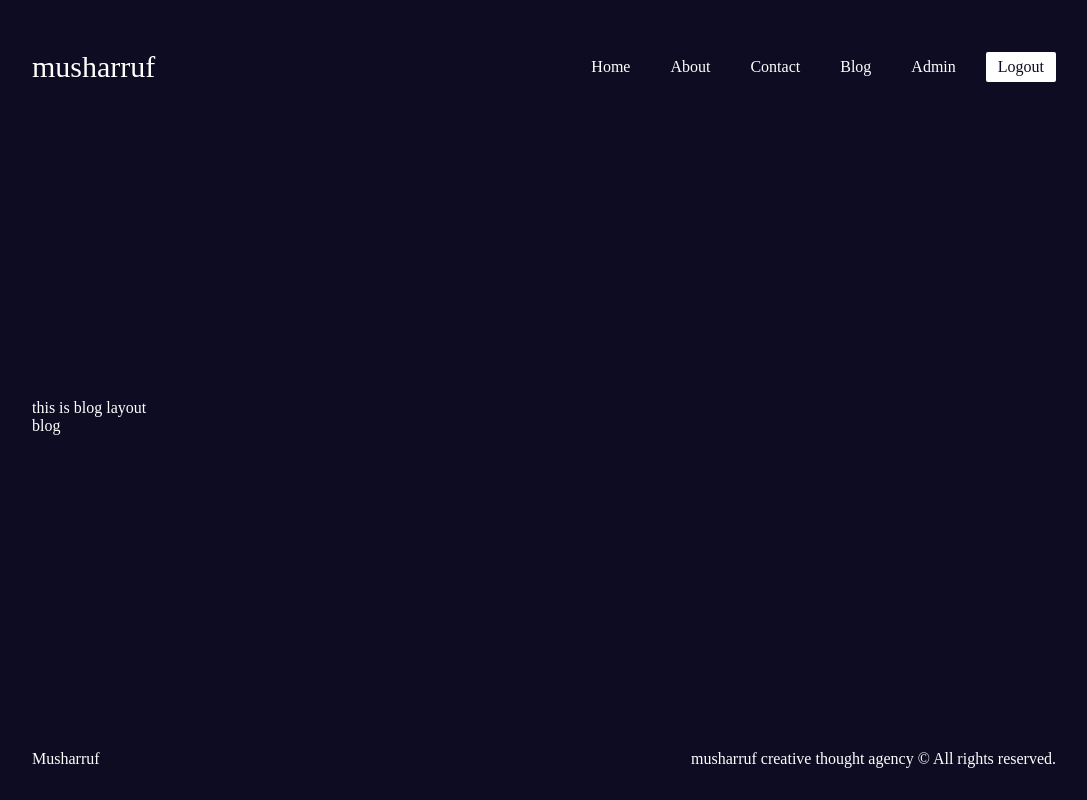
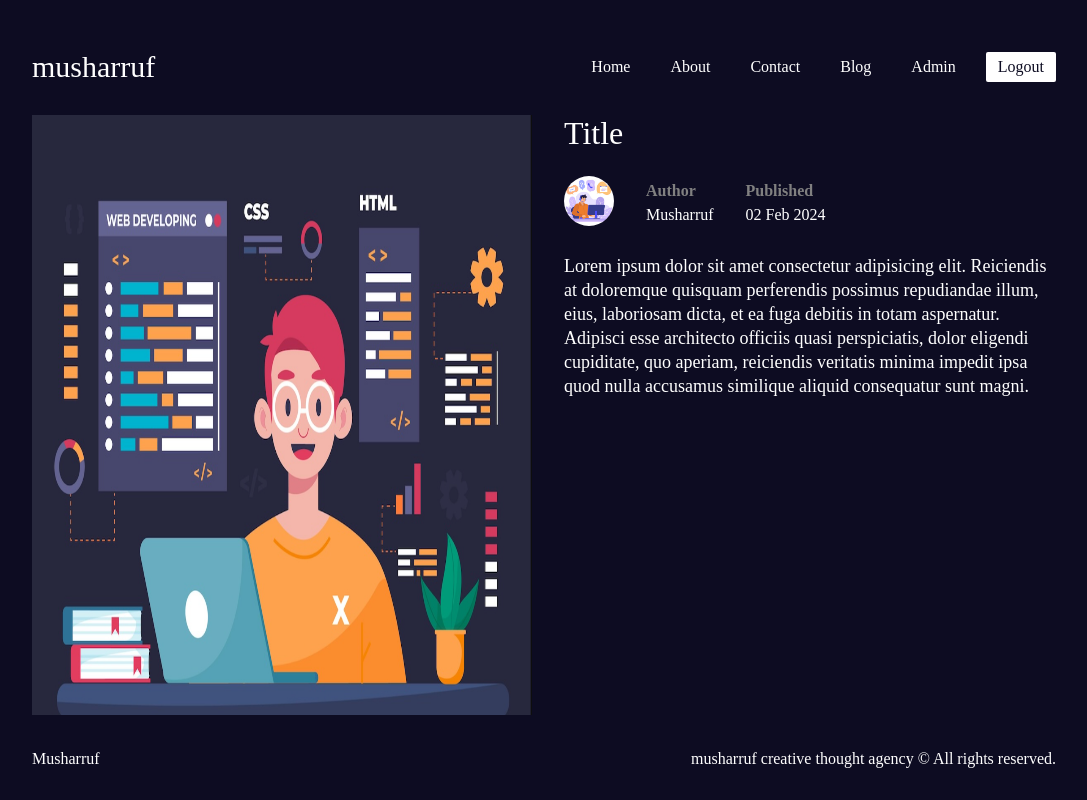
Before and after one commit to mdmusharruf13/nextjs-learning, a Next.js app in the folder next14-ld/: page /blog/1 in a window 1280 px wide. Shown: the whole page, without its empty margins (96-1183 px from the left). Built offline with nearby package versions, Linux system fonts and the light colour scheme.

Commit message:
single post design

```diff
--- a/next14-ld/src/app/blog/[slug]/layout.jsx
+++ b/next14-ld/src/app/blog/[slug]/layout.jsx
@@ -1,9 +1,3 @@
 export default function BlogLayout({ children }) {
-  return (
-    <div>
-      this is blog layout
-      {children}
-      <h2></h2>
-    </div>
-  );
+  return <>{children}</>;
 }
--- a/next14-ld/src/app/blog/[slug]/page.jsx
+++ b/next14-ld/src/app/blog/[slug]/page.jsx
@@ -1,3 +1,50 @@
-export default function blog() {
-  return <div>blog</div>;
+import styles from "./singlePost.module.css";
+import Image from "next/image";
+
+export default function SinglePostPage() {
+  return (
+    <section className={styles.container}>
+      <section className={styles.imgContainer}>
+        <Image
+          src={"/introImage.png"}
+          alt="post image"
+          width={500}
+          height={500}
+          className={styles.img}
+        />
+      </section>
+      <section className={styles.infoContainer}>
+        <p className={styles.title}>Title</p>
+        <section className={styles.postData}>
+          <section className={styles.avatarContainer}>
+            <Image
+              src={"/contactme.png"}
+              alt="avatar"
+              className={styles.avatar}
+              width={50}
+              height={50}
+            />
+          </section>
+          <section className={styles.info}>
+            <p className={styles.subHeading}>Author</p>
+            <p className={styles.text}>Musharruf</p>
+          </section>
+          <section className={styles.info}>
+            <p className={styles.subHeading}>Published</p>
+            <p className={styles.text}>02 Feb 2024</p>
+          </section>
+        </section>
+        <section className={styles.description}>
+          <p>
+            Lorem ipsum dolor sit amet consectetur adipisicing elit. Reiciendis
+            at doloremque quisquam perferendis possimus repudiandae illum, eius,
+            laboriosam dicta, et ea fuga debitis in totam aspernatur. Adipisci
+            esse architecto officiis quasi perspiciatis, dolor eligendi
+            cupiditate, quo aperiam, reiciendis veritatis minima impedit ipsa
+            quod nulla accusamus similique aliquid consequatur sunt magni.
+          </p>
+        </section>
+      </section>
+    </section>
+  );
 }
--- /dev/null
+++ b/next14-ld/src/app/blog/[slug]/singlePost.module.css
@@ -0,0 +1,49 @@
+.container {
+  display: flex;
+  gap: 2rem;
+}
+
+.imgContainer {
+  flex: 1;
+}
+
+.img {
+  height: calc(100vh - 200px);
+}
+
+.infoContainer {
+  display: flex;
+  flex-direction: column;
+  gap: 1.5rem;
+  flex: 2;
+}
+
+.title {
+  font-size: 2rem;
+}
+
+.postData {
+  display: flex;
+  gap: 2rem;
+  align-items: center;
+}
+
+.avatar {
+  border: 0px;
+  border-radius: 50%;
+}
+
+.info {
+  display: flex;
+  flex-direction: column;
+  gap: 6px;
+}
+
+.subHeading {
+  font-weight: 600;
+  color: grey;
+}
+.description {
+  font-size: 18px;
+  line-height: 1.5rem;
+}
```
